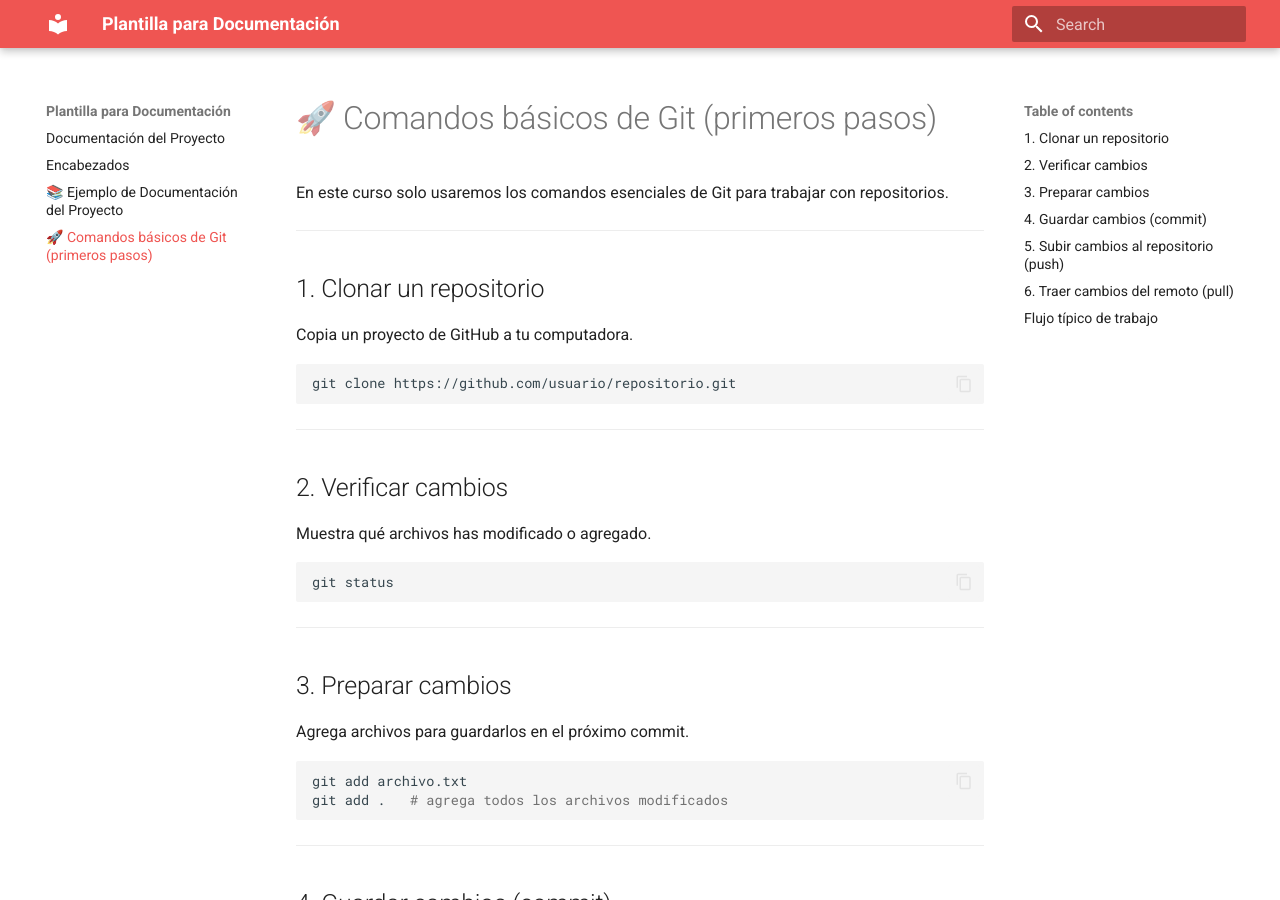
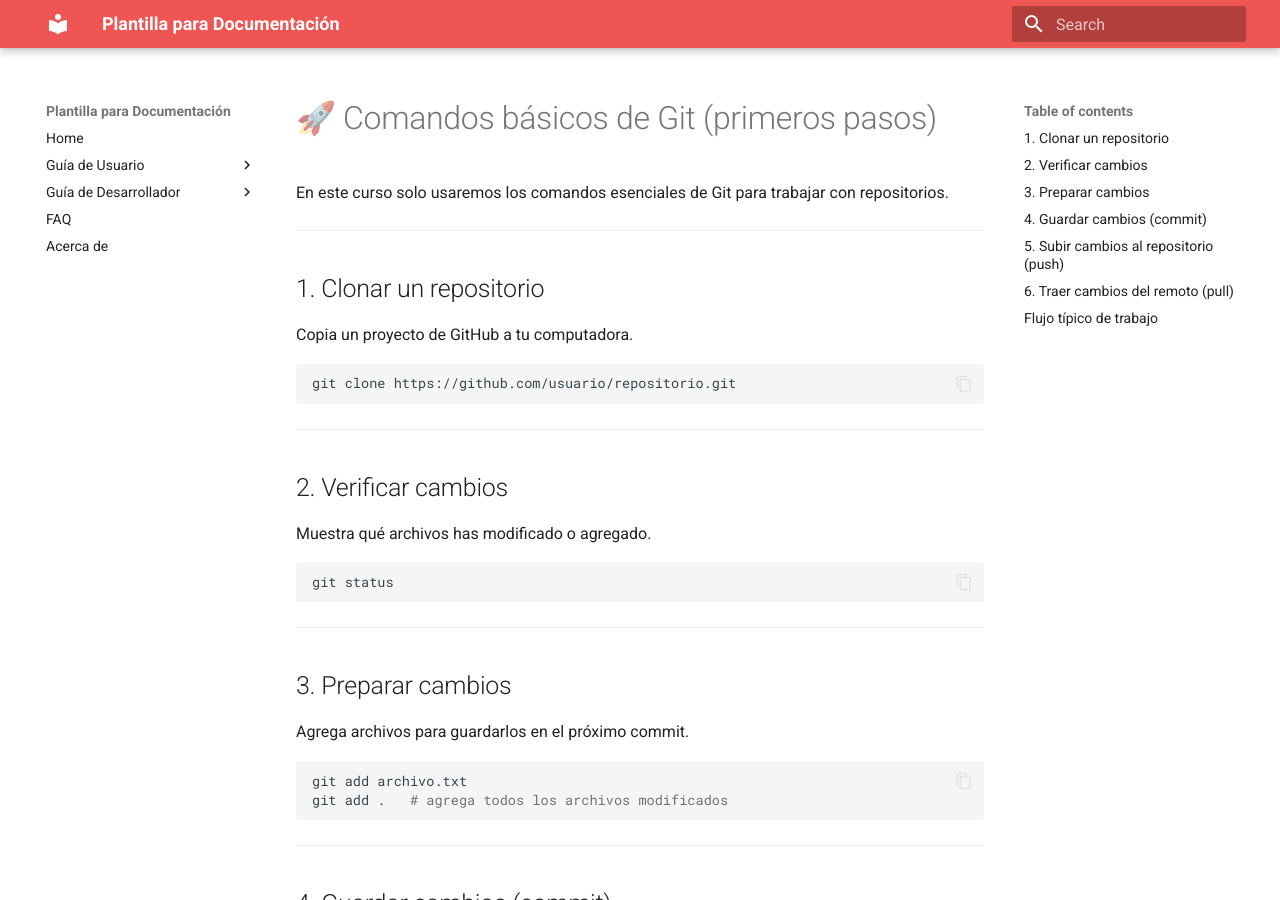
Before and after one commit to ZAFK28/PortafolioZarate, an MkDocs documentation site: the page built from docs/gitcmds.md, in a window 1280 px wide and 900 px high. Built offline with MkDocs 1.6.1 and Material for MkDocs 9.7.7, drawn with Linux system fonts in a browser that asks for light colours; some of the changed lines change nothing that is shown.

Commit message:
Actualizo documentación

```diff
--- a/mkdocs.yml
+++ b/mkdocs.yml
@@ -37,3 +37,15 @@ theme:
 extra_css:
   - https://use.fontawesome.com/releases/v6.5.2/css/all.css
   - https://cdnjs.cloudflare.com/ajax/libs/font-awesome/6.5.2/css/all.min.css
+
+nav:
+  - Home: index.md
+  - Guía de Usuario:
+      - Introducción: guia_usuario/introduccion.md
+      - Instalación: guia_usuario/instalacion.md
+      - Uso Básico: guia_usuario/uso_basico.md
+  - Guía de Desarrollador:
+      - Arquitectura: guia_desarrollador/arquitectura.md
+      - API: guia_desarrollador/api.md
+  - FAQ: faq.md
+  - Acerca de: acerca_de.md
```
Also changed, not shown: docs/Sistemas_embebidos.md (added).
